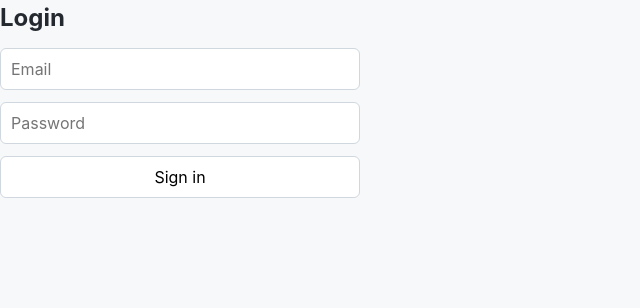
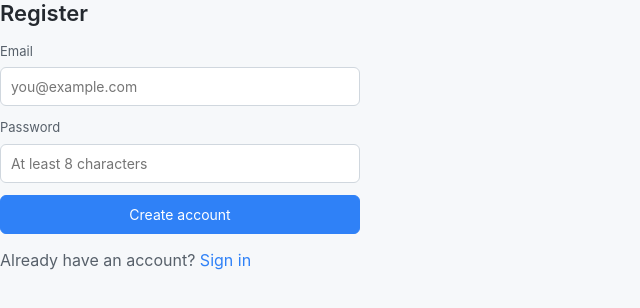
Before and after one commit to koustakken/openclaw-sandbox, a React (Vite) app in the folder apps/web/: page /register in a window 1280 px wide. Before the commit this address led to /login. Shown: the top 308 px of the page, without its empty margins (0-640 px from the left). Built offline with nearby package versions, Linux system fonts and the light colour scheme.

Commit message:
feat: 📦 add ui primitives and notifications for auth forms

```diff
--- a/apps/web/src/App.tsx
+++ b/apps/web/src/App.tsx
@@ -6,12 +6,16 @@ import { HealthPage } from './pages/HealthPage';
 import { HomePage } from './pages/HomePage';
 import { LoginPage } from './pages/LoginPage';
 import { ProfilePage } from './pages/ProfilePage';
+import { RegisterPage } from './pages/RegisterPage';
 
 const router = createBrowserRouter(
   [
     {
       element: <GuestOnlyRoute />,
-      children: [{ path: '/login', element: <LoginPage /> }]
+      children: [
+        { path: '/login', element: <LoginPage /> },
+        { path: '/register', element: <RegisterPage /> }
+      ]
     },
     {
       element: <ProtectedRoute />,
--- /dev/null
+++ b/apps/web/src/components/ui/Button.module.css
@@ -0,0 +1,14 @@
+.button {
+  border: 1px solid var(--color-border);
+  border-radius: 6px;
+  background: var(--color-surface);
+  color: var(--color-text);
+  padding: 8px 12px;
+  font-size: 14px;
+}
+
+.primary {
+  background: var(--color-primary);
+  border-color: var(--color-primary);
+  color: #fff;
+}
--- /dev/null
+++ b/apps/web/src/components/ui/Button.tsx
@@ -0,0 +1,14 @@
+import type { ButtonHTMLAttributes } from 'react';
+import css from './Button.module.css';
+
+type Props = ButtonHTMLAttributes<HTMLButtonElement> & {
+  variant?: 'default' | 'primary';
+};
+
+export function Button({ variant = 'default', className, ...props }: Props) {
+  const classes = [css.button, variant === 'primary' ? css.primary : '', className]
+    .filter(Boolean)
+    .join(' ');
+
+  return <button {...props} className={classes} />;
+}
--- /dev/null
+++ b/apps/web/src/components/ui/Field.module.css
@@ -0,0 +1,17 @@
+.wrap {
+  display: grid;
+  gap: 6px;
+}
+
+.label {
+  font-size: 13px;
+  color: #57606a;
+}
+
+.input {
+  border: 1px solid var(--color-border);
+  border-radius: 6px;
+  padding: 8px 10px;
+  font-size: 14px;
+  background: #fff;
+}
--- /dev/null
+++ b/apps/web/src/components/ui/Field.tsx
@@ -0,0 +1,17 @@
+import type { InputHTMLAttributes } from 'react';
+import css from './Field.module.css';
+
+type Props = InputHTMLAttributes<HTMLInputElement> & {
+  label: string;
+};
+
+export function Field({ label, id, className, ...props }: Props) {
+  const fieldId = id ?? props.name ?? label;
+
+  return (
+    <label className={css.wrap} htmlFor={fieldId}>
+      <span className={css.label}>{label}</span>
+      <input id={fieldId} className={[css.input, className].filter(Boolean).join(' ')} {...props} />
+    </label>
+  );
+}
--- /dev/null
+++ b/apps/web/src/components/ui/Notification.module.css
@@ -0,0 +1,18 @@
+.box {
+  border-radius: 6px;
+  border: 1px solid var(--color-border);
+  padding: 10px 12px;
+  font-size: 14px;
+}
+
+.error {
+  border-color: #ff818266;
+  background: #ffebe9;
+  color: #cf222e;
+}
+
+.info {
+  border-color: #54aeff66;
+  background: #ddf4ff;
+  color: #0969da;
+}
--- /dev/null
+++ b/apps/web/src/components/ui/Notification.tsx
@@ -0,0 +1,13 @@
+import type { ReactNode } from 'react';
+import css from './Notification.module.css';
+
+type Props = {
+  tone?: 'error' | 'info';
+  children: ReactNode;
+};
+
+export function Notification({ tone = 'info', children }: Props) {
+  return (
+    <div className={[css.box, tone === 'error' ? css.error : css.info].join(' ')}>{children}</div>
+  );
+}
--- /dev/null
+++ b/apps/web/src/components/ui/Typography.module.css
@@ -0,0 +1,29 @@
+.h1 {
+  font-size: 28px;
+  line-height: 1.2;
+  font-weight: 700;
+}
+
+.h2 {
+  font-size: 22px;
+  line-height: 1.25;
+  font-weight: 600;
+}
+
+.body {
+  font-size: 14px;
+  line-height: 1.5;
+}
+
+.muted {
+  color: #57606a;
+}
+
+.link {
+  color: var(--color-primary);
+  text-decoration: none;
+}
+
+.link:hover {
+  text-decoration: underline;
+}
--- /dev/null
+++ b/apps/web/src/components/ui/Typography.tsx
@@ -0,0 +1,15 @@
+import type { ReactNode } from 'react';
+import css from './Typography.module.css';
+
+type Props = {
+  as?: 'h1' | 'h2' | 'p' | 'span';
+  variant?: 'h1' | 'h2' | 'body' | 'muted' | 'link';
+  children: ReactNode;
+  className?: string;
+};
+
+export function Typography({ as = 'p', variant = 'body', children, className }: Props) {
+  const Tag = as;
+  const classes = [css[variant], className].filter(Boolean).join(' ');
+  return <Tag className={classes}>{children}</Tag>;
+}
--- a/apps/web/src/pages/AuthForm.module.css
+++ b/apps/web/src/pages/AuthForm.module.css
@@ -1,14 +1,19 @@
 .section {
   display: grid;
-  gap: 12px;
+  gap: 14px;
+  max-width: 360px;
 }
 
 .form {
   display: grid;
   gap: 12px;
-  max-width: 360px;
 }
 
-.error {
-  color: var(--color-danger);
+.link {
+  color: var(--color-primary);
+  text-decoration: none;
 }
+
+.link:hover {
+  text-decoration: underline;
+}
--- a/apps/web/src/pages/LoginPage.tsx
+++ b/apps/web/src/pages/LoginPage.tsx
@@ -1,5 +1,9 @@
 import { type FormEvent, useState } from 'react';
-import { useNavigate } from 'react-router-dom';
+import { Link, useNavigate } from 'react-router-dom';
+import { Button } from '../components/ui/Button';
+import { Field } from '../components/ui/Field';
+import { Notification } from '../components/ui/Notification';
+import { Typography } from '../components/ui/Typography';
 import { api } from '../shared/api';
 import { authStorage } from '../shared/authStorage';
 import css from './AuthForm.module.css';
@@ -28,25 +32,42 @@ export function LoginPage() {
 
   return (
     <section className={css.section}>
-      <h2>Login</h2>
+      <Typography as="h2" variant="h2">
+        Login
+      </Typography>
+
       <form onSubmit={onSubmit} className={css.form}>
-        <input
+        <Field
+          label="Email"
           type="email"
-          placeholder="Email"
+          placeholder="you@example.com"
           value={email}
           onChange={(e) => setEmail(e.target.value)}
           required
         />
-        <input
+
+        <Field
+          label="Password"
           type="password"
           placeholder="Password"
           value={password}
           onChange={(e) => setPassword(e.target.value)}
           required
         />
-        <button type="submit">Sign in</button>
+
+        <Button type="submit" variant="primary">
+          Sign in
+        </Button>
       </form>
-      {error && <p className={css.error}>{error}</p>}
+
+      {error && <Notification tone="error">{error}</Notification>}
+
+      <Typography variant="muted">
+        No account yet?{' '}
+        <Link className={css.link} to="/register">
+          Create one
+        </Link>
+      </Typography>
     </section>
   );
 }
--- a/apps/web/src/pages/RegisterPage.tsx
+++ b/apps/web/src/pages/RegisterPage.tsx
@@ -1,5 +1,9 @@
 import { type FormEvent, useState } from 'react';
-import { useNavigate } from 'react-router-dom';
+import { Link, useNavigate } from 'react-router-dom';
+import { Button } from '../components/ui/Button';
+import { Field } from '../components/ui/Field';
+import { Notification } from '../components/ui/Notification';
+import { Typography } from '../components/ui/Typography';
 import { api } from '../shared/api';
 import { authStorage } from '../shared/authStorage';
 import css from './AuthForm.module.css';
@@ -28,26 +32,43 @@ export function RegisterPage() {
 
   return (
     <section className={css.section}>
-      <h2>Register</h2>
+      <Typography as="h2" variant="h2">
+        Register
+      </Typography>
+
       <form onSubmit={onSubmit} className={css.form}>
-        <input
+        <Field
+          label="Email"
           type="email"
-          placeholder="Email"
+          placeholder="you@example.com"
           value={email}
           onChange={(e) => setEmail(e.target.value)}
           required
         />
-        <input
+
+        <Field
+          label="Password"
           type="password"
-          placeholder="Password (min 8 chars)"
+          placeholder="At least 8 characters"
           value={password}
           onChange={(e) => setPassword(e.target.value)}
           required
           minLength={8}
         />
-        <button type="submit">Create account</button>
+
+        <Button type="submit" variant="primary">
+          Create account
+        </Button>
       </form>
-      {error && <p className={css.error}>{error}</p>}
+
+      {error && <Notification tone="error">{error}</Notification>}
+
+      <Typography variant="muted">
+        Already have an account?{' '}
+        <Link className={css.link} to="/login">
+          Sign in
+        </Link>
+      </Typography>
     </section>
   );
 }
```
